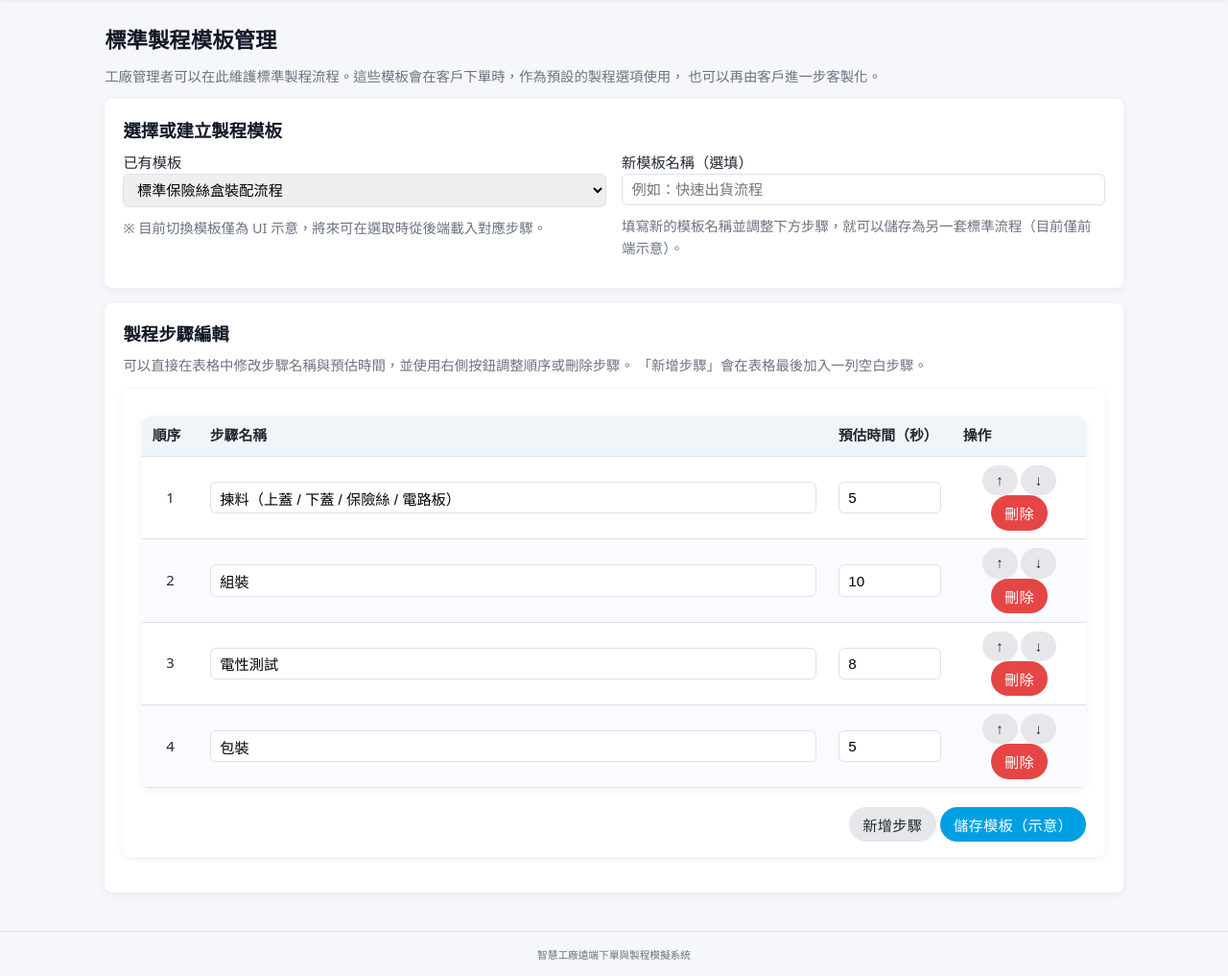
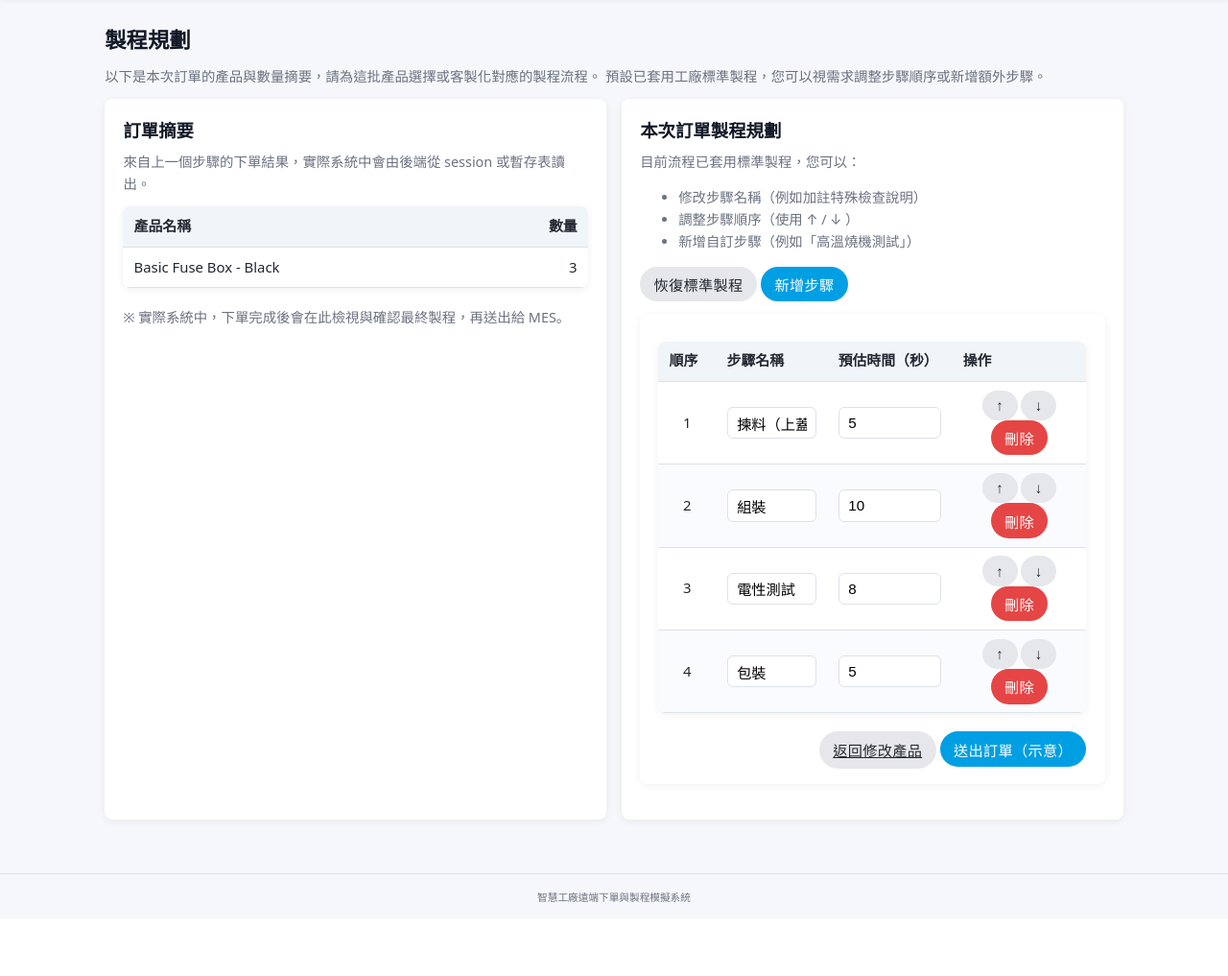
Before and after one commit to 70130H940410/Festo, a Flask app: page /process_plan in a window 1280 px wide. Shown: the part 56-1073 px from the top of the page at 96% size. After the commit the page ends 996 px from the top, so only its background shows below. Run offline with Flask 3, Linux system fonts and the light colour scheme.

Commit message:
新增products表格

```diff
--- a/shopping_website/templates/order/process_plan.html
+++ b/shopping_website/templates/order/process_plan.html
@@ -1,59 +1,74 @@
 {% extends "base.html" %}
 
-{% block title %}製程模板管理 - 智慧工廠下單系統{% endblock %}
+{% block title %}製程規劃 - 智慧工廠下單系統{% endblock %}
 
 {% block content %}
-<h2>標準製程模板管理</h2>
+<h2>製程規劃</h2>
 <p class="text-muted">
-  工廠管理者可以在此維護標準製程流程。這些模板會在客戶下單時，作為預設的製程選項使用，
-  也可以再由客戶進一步客製化。
+  以下是本次訂單的產品與數量摘要，請為這批產品選擇或客製化對應的製程流程。
+  預設已套用工廠標準製程，您可以視需求調整步驟順序或新增額外步驟。
 </p>
 
-<div class="card">
-  <h3>選擇或建立製程模板</h3>
+<div class="grid-2">
+  <!-- 左側：訂單摘要 -->
+  <section class="card">
+    <h3>訂單摘要</h3>
+    <p class="text-muted mb-1">
+      來自上一個步驟的下單結果，實際系統中會由後端從 session 或暫存表讀出。
+    </p>
 
-  <div class="grid-2">
-    <div>
-      <label>
-        已有模板
-        <select name="template_id" id="template-select">
-          {% if process_templates %}
-            {% for t in process_templates %}
-              <option value="{{ t.id }}">{{ t.name }}</option>
+    <table>
+      <thead>
+        <tr>
+          <th>產品名稱</th>
+          <th class="text-right">數量</th>
+        </tr>
+      </thead>
+      <tbody>
+        {% if order_items_summary %}
+          {% for item in order_items_summary %}
+          <tr>
+            <td>{{ item.name }}</td>
+            <td class="text-right">{{ item.quantity }}</td>
+          </tr>
           {% endfor %}
         {% else %}
-            <!-- 沒有後端資料時的示意選項 -->
-            <option value="1">標準保險絲盒裝配流程</option>
-            <option value="2">強化測試流程（高溫＋耐久）</option>
+          <tr>
+            <td>Basic Fuse Box - Black</td>
+            <td class="text-right">3</td>
+          </tr>
         {% endif %}
-        </select>
-      </label>
-      <p class="text-muted mt-1">
-        ※ 目前切換模板僅為 UI 示意，將來可在選取時從後端載入對應步驟。
+      </tbody>
+    </table>
+
+    <p class="text-muted">
+      ※ 實際系統中，下單完成後會在此檢視與確認最終製程，再送出給 MES。
     </p>
+  </section>
+
+  <!-- 右側：製程規劃 -->
+  <section class="card">
+    <h3>本次訂單製程規劃</h3>
+    <p class="text-muted mb-1">
+      目前流程已套用標準製程，您可以：
+    </p>
+    <ul class="text-muted">
+      <li>修改步驟名稱（例如加註特殊檢查說明）</li>
+      <li>調整步驟順序（使用 ↑ / ↓ ）</li>
+      <li>新增自訂步驟（例如「高溫燒機測試」）</li>
+    </ul>
+
+    <div class="mb-2">
+      <button type="button" class="btn btn-secondary" id="btn-reset-standard">
+        恢復標準製程
+      </button>
+      <button type="button" class="btn" id="btn-add-step">
+        新增步驟
+      </button>
     </div>
 
-    <div>
-      <label>
-        新模板名稱（選填）
-        <input type="text" id="new-template-name" placeholder="例如：快速出貨流程">
-      </label>
-      <p class="text-muted mt-1">
-        填寫新的模板名稱並調整下方步驟，就可以儲存為另一套標準流程（目前僅前端示意）。
-      </p>
-    </div>
-  </div>
-</div>
-
-<div class="card">
-  <h3>製程步驟編輯</h3>
-  <p class="text-muted">
-    可以直接在表格中修改步驟名稱與預估時間，並使用右側按鈕調整順序或刪除步驟。
-    「新增步驟」會在表格最後加入一列空白步驟。
-  </p>
-
-  <form id="template-form">
-    <table id="steps-table">
+    <form id="process-form">
+      <table id="process-steps-table">
         <thead>
           <tr>
             <th style="width: 60px;">順序</th>
@@ -63,8 +78,8 @@
           </tr>
         </thead>
         <tbody>
-        {% if steps %}
-          {% for s in steps %}
+          {% if standard_steps %}
+            {% for s in standard_steps %}
             <tr>
               <td class="text-center">
                 <span class="step-order">{{ s.step_order }}</span>
@@ -83,7 +98,7 @@
             </tr>
             {% endfor %}
           {% else %}
-          <!-- 沒有後端資料時的示意步驟 -->
+            <!-- 若後端沒提供 standard_steps，使用預設示意資料 -->
             <tr>
               <td class="text-center">
                 <span class="step-order">1</span>
@@ -153,15 +168,20 @@
       </table>
 
       <div class="mt-2 text-right">
-      <button type="button" class="btn btn-secondary" id="btn-add-step">新增步驟</button>
-      <button type="submit" class="btn">儲存模板（示意）</button>
+        <a class="btn btn-secondary" href="{{ url_for('order_page') }}">
+          返回修改產品
+        </a>
+        <button type="submit" class="btn">
+          送出訂單（示意）
+        </button>
       </div>
     </form>
+  </section>
 </div>
 
 <script>
-  function renumberSteps() {
-    const rows = document.querySelectorAll('#steps-table tbody tr');
+  function renumberProcessSteps() {
+    const rows = document.querySelectorAll('#process-steps-table tbody tr');
     rows.forEach(function (row, index) {
       const cell = row.querySelector('.step-order');
       if (cell) {
@@ -170,8 +190,8 @@
     });
   }
 
-  function addStepRow() {
-    const tbody = document.querySelector('#steps-table tbody');
+  function addProcessStepRow() {
+    const tbody = document.querySelector('#process-steps-table tbody');
     const tr = document.createElement('tr');
     tr.innerHTML = `
       <td class="text-center">
@@ -190,16 +210,24 @@
       </td>
     `;
     tbody.appendChild(tr);
-    renumberSteps();
+    renumberProcessSteps();
   }
 
   document.addEventListener('DOMContentLoaded', function () {
-    const tbody = document.querySelector('#steps-table tbody');
+    const tbody = document.querySelector('#process-steps-table tbody');
     const addBtn = document.getElementById('btn-add-step');
-    const form = document.getElementById('template-form');
+    const resetBtn = document.getElementById('btn-reset-standard');
+    const form = document.getElementById('process-form');
 
     addBtn.addEventListener('click', function () {
-      addStepRow();
+      addProcessStepRow();
+    });
+
+    resetBtn.addEventListener('click', function () {
+      // 簡單做法：重新整理頁面，回到後端給的標準流程
+      if (confirm("確定要恢復為標準製程嗎？目前的修改會被還原。")) {
+        window.location.reload();
+      }
     });
 
     // 事件委派：處理上移、下移、刪除
@@ -212,28 +240,28 @@
         const prev = row.previousElementSibling;
         if (prev) {
           tbody.insertBefore(row, prev);
-          renumberSteps();
+          renumberProcessSteps();
         }
       } else if (target.classList.contains('btn-move-down')) {
         const next = row.nextElementSibling;
         if (next) {
           tbody.insertBefore(next, row);
-          renumberSteps();
+          renumberProcessSteps();
         }
       } else if (target.classList.contains('btn-delete-step')) {
         row.remove();
-        renumberSteps();
+        renumberProcessSteps();
       }
     });
 
-    // 目前先擋掉 submit，改成顯示提示（之後你可改成真正送到後端）
+    // 目前先擋下 submit，之後你要串 MES 再把這段改掉
     form.addEventListener('submit', function (event) {
       event.preventDefault();
-      alert("目前為前端示意介面，之後可將此表單串接後端，儲存到 process_templates / process_template_steps 資料表。");
+      alert("目前為前端示意：日後可將此流程內容送至後端建立 order_process_steps，並觸發 MES 執行。");
     });
 
     // 一開始先確保順序編號正確
-    renumberSteps();
+    renumberProcessSteps();
   });
 </script>
 {% endblock %}
```
Also changed, not shown: shopping_website/database/product.db. Lines whose indentation alone changed are shown as unchanged.
